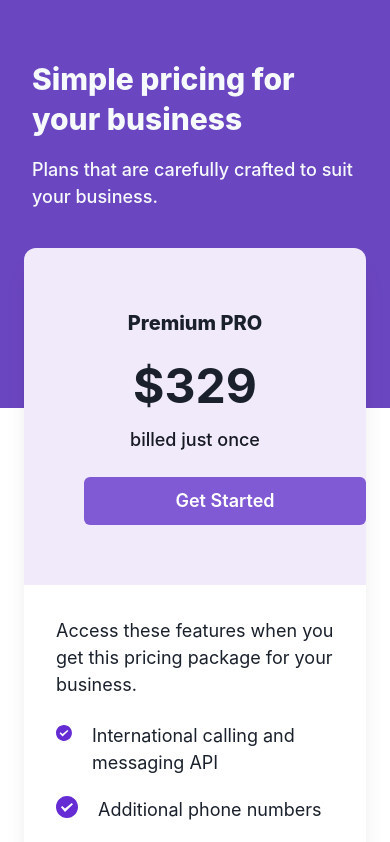
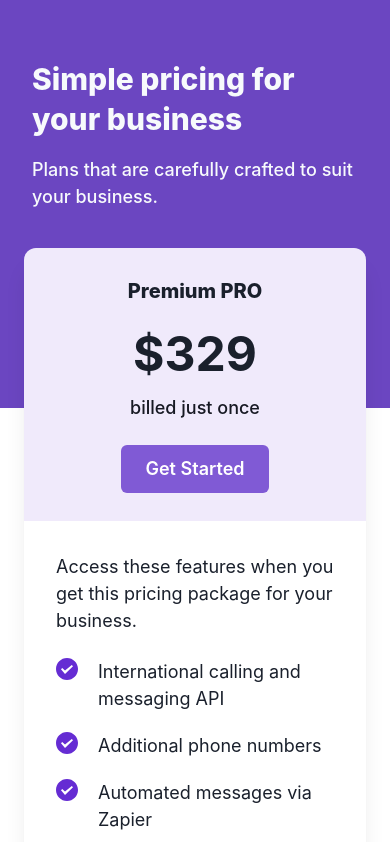
Before and after one commit to estheragbaje/chakra-ui-for-beginners, a React (Vite) app: page / in a window 390 px wide. Shown: the top 842 px of the page. Built offline with nearby package versions, Linux system fonts and the light colour scheme.

Commit message:
feat: updated pricing responsiveness

```diff
--- a/src/components/Pricing.tsx
+++ b/src/components/Pricing.tsx
@@ -15,7 +15,7 @@ export const ListItem = (props: StackProps) => {
   const { children, ...rest } = props;
   return (
     <HStack as='li' spacing='5' {...rest} align='flex-start'>
-      <Icon as={CheckIcon} w='22px' h='22px' />
+      <Icon as={CheckIcon} w='22px' h='22px' flexShrink={0} />
       <Text textAlign='left'>{children}</Text>
     </HStack>
   );
@@ -34,7 +34,7 @@ export function Pricing() {
         textAlign='center'
       >
         <Flex direction={['column', 'column', 'row']}>
-          <Box bg='#F0EAFB' p='60px'>
+          <Box bg='#F0EAFB' p={['28px', '6opx', '60px']}>
             <Text fontSize='xl' fontWeight='extrabold'>
               Premium PRO
             </Text>
@@ -44,7 +44,12 @@ export function Pricing() {
             <Text color='gray.900' fontSize='lg' fontWeight='medium' mt='2'>
               billed just once
             </Text>
-            <Button colorScheme='purple' size='lg' w='282px' mt='6'>
+            <Button
+              colorScheme='purple'
+              size='lg'
+              w={['auto', '282px', '282px']}
+              mt='6'
+            >
               Get Started
             </Button>
           </Box>
--- a/src/icons/Icons.tsx
+++ b/src/icons/Icons.tsx
@@ -1,6 +1,7 @@
-export function CheckIcon() {
+export function CheckIcon(props: any) {
   return (
     <svg
+      {...props}
       width='22'
       height='22'
       viewBox='0 0 22 22'
```
